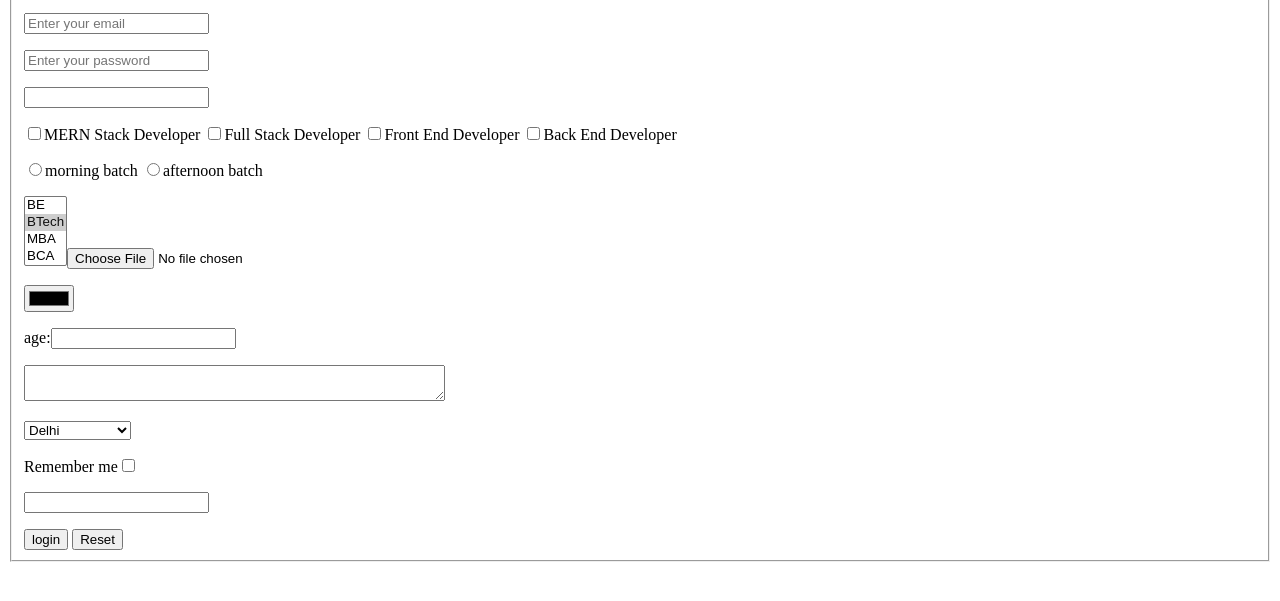
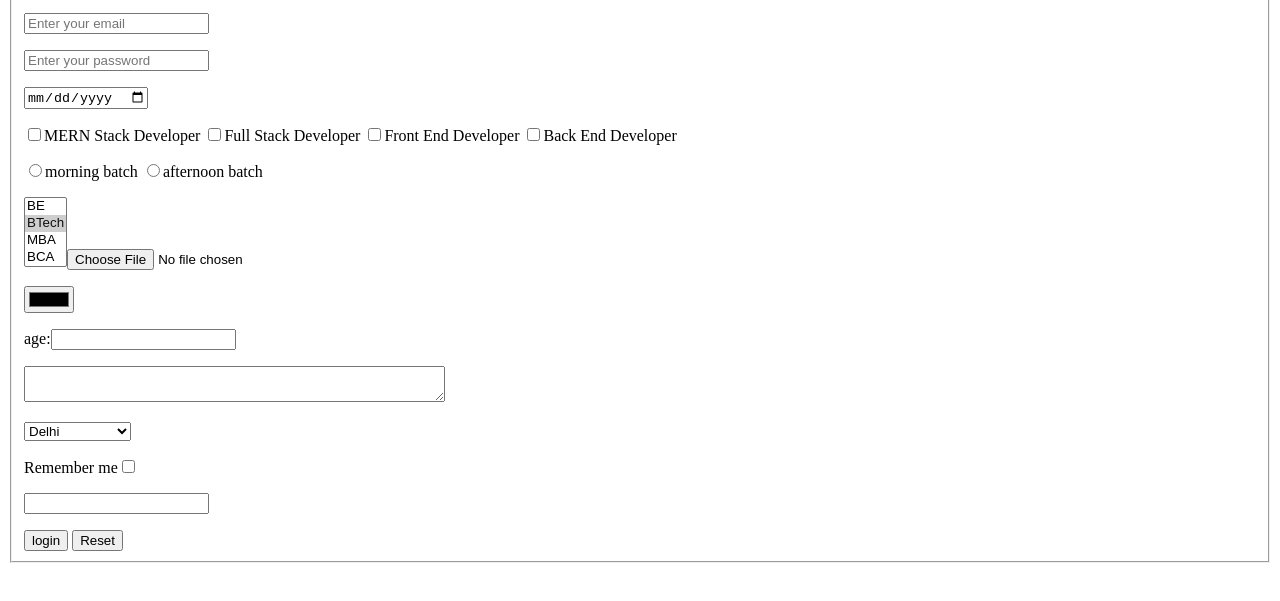
Before and after one commit to bhavessh/bhavessh.github.io, a plain HTML site: page HTML/h2-index.html in a window 1280 px wide. Shown: the part 119-720 px from the top of the page. Drawn offline with Linux system fonts and the light colour scheme.

Commit message:
uplo-3.28

```diff
--- a/HTML/h2-index.html
+++ b/HTML/h2-index.html
@@ -17,7 +17,7 @@
         <p><input type="text" placeholder="Enter your name" required autofocus maxlength="5" /></p>
         <p><input type="email" placeholder="Enter your email" required  /></p>
         <p><input type="password" placeholder="Enter your password" required /></p>
-        <p><input type="data" /></p>
+        <p><input type="date" /></p>
 
         <p>
             <input type="checkbox">MERN Stack Developer
@@ -25,10 +25,12 @@
             <input type="checkbox">Front End Developer
             <input type="checkbox">Back End Developer
         </p>
+
         <p>
             <input type="radio" name="batch">morning batch
             <input type="radio" name="batch">afternoon batch
             </p>
+
         <p>
             <select multiple >
                 <option >BE</option>
@@ -36,6 +38,7 @@
                 <option >MBA</option>
                 <option >BCA</option>
         </p>
+
         <p>
             <input type="file">
         </p>
@@ -43,8 +46,8 @@
         <p><input type="color"></p>
 
         <p>age:<input type="number"></p>
+
         <p><textarea row="4" cols="50" placeholder=""></textarea></p>
-
 
         <p>
             <select>
@@ -63,6 +66,7 @@
             </select>
         </p>
             <p><label for="c1">Remember me</label><input type="checkbox" id="c1"></p>
+
             <p>
                 <input list="country">
                         <datalist id="country">
```
Lines whose indentation alone changed are shown as unchanged.
